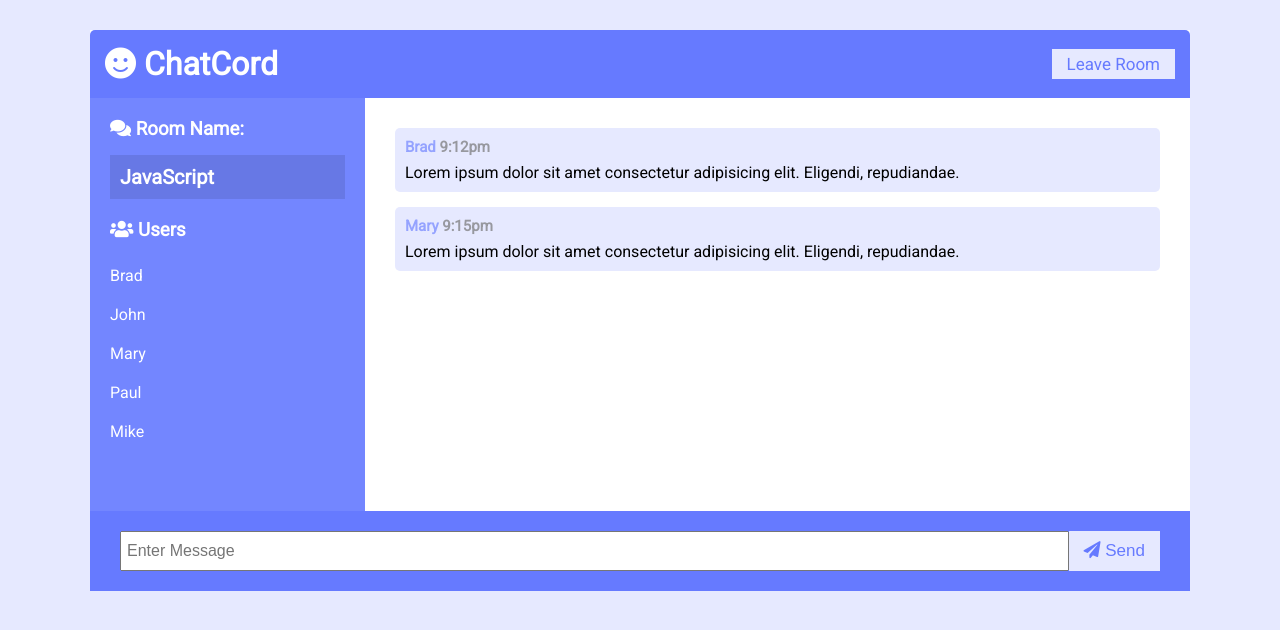
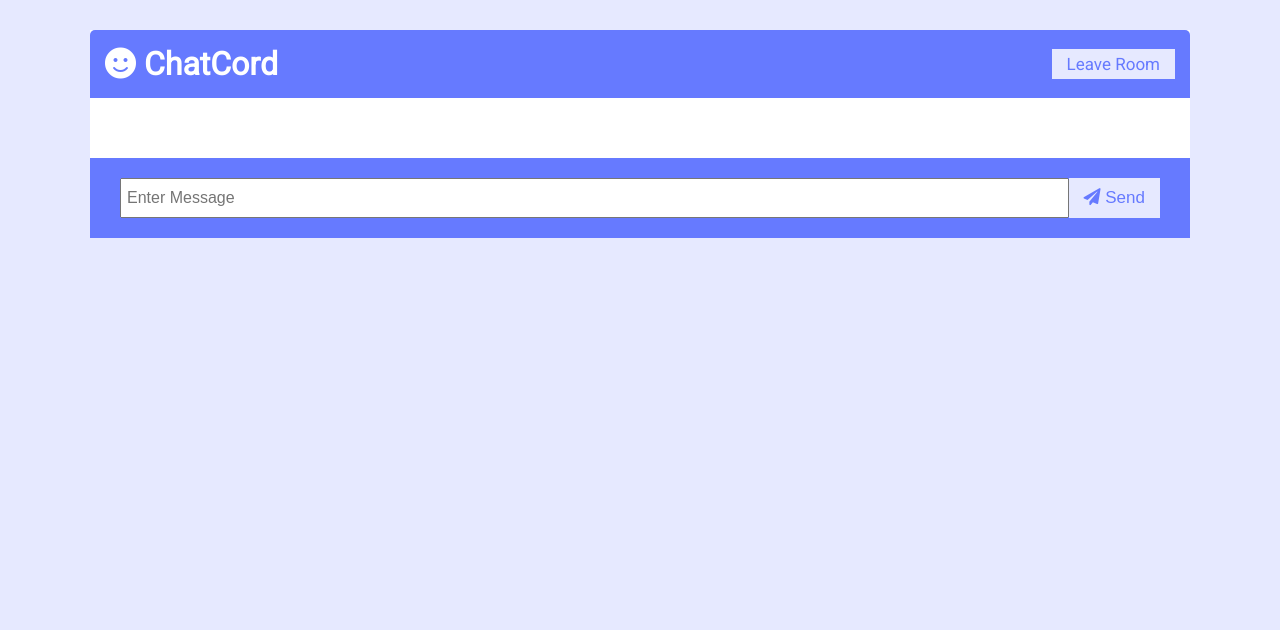
Before and after one commit to Nazmulhasan97/Chat-_application, a website: page public/chat.html in a window 1280 px wide. Drawn offline with nearby package versions, Linux system fonts and the light colour scheme.

Commit message:
update project

```diff
--- a/public/chat.html
+++ b/public/chat.html
@@ -14,20 +14,20 @@
       <a href="index.html" class="btn">Leave Room</a>
     </header>
     <main class="chat-main">
-      <div class="chat-sidebar">
+      <!-- <div class="chat-sidebar">
         <h3><i class="fas fa-comments"></i> Room Name:</h3>
         <h2 id="room-name">JavaScript</h2>
         <h3><i class="fas fa-users"></i> Users</h3>
-        <ul id="users">
+          <ul id="users">
           <li>Brad</li>
           <li>John</li>
           <li>Mary</li>
           <li>Paul</li>
           <li>Mike</li>
         </ul>
-      </div>
+      </div> -->
       <div class="chat-messages">
-					<div class="message">
+					<!-- <div class="message">
 						<p class="meta">Brad <span>9:12pm</span></p>
 						<p class="text">
 							Lorem ipsum dolor sit amet consectetur adipisicing elit. Eligendi,
@@ -40,7 +40,7 @@
 							Lorem ipsum dolor sit amet consectetur adipisicing elit. Eligendi,
 							repudiandae.
 						</p>
-					</div>
+					</div> -->
       </div>
     </main>
     <div class="chat-form-container">
@@ -57,6 +57,7 @@
     </div>
   </div>
 
+  <script src="/socket.io/socket.io.js"></script>
   <script src="js/main.js"></script>
 </body>
 </html>
```
